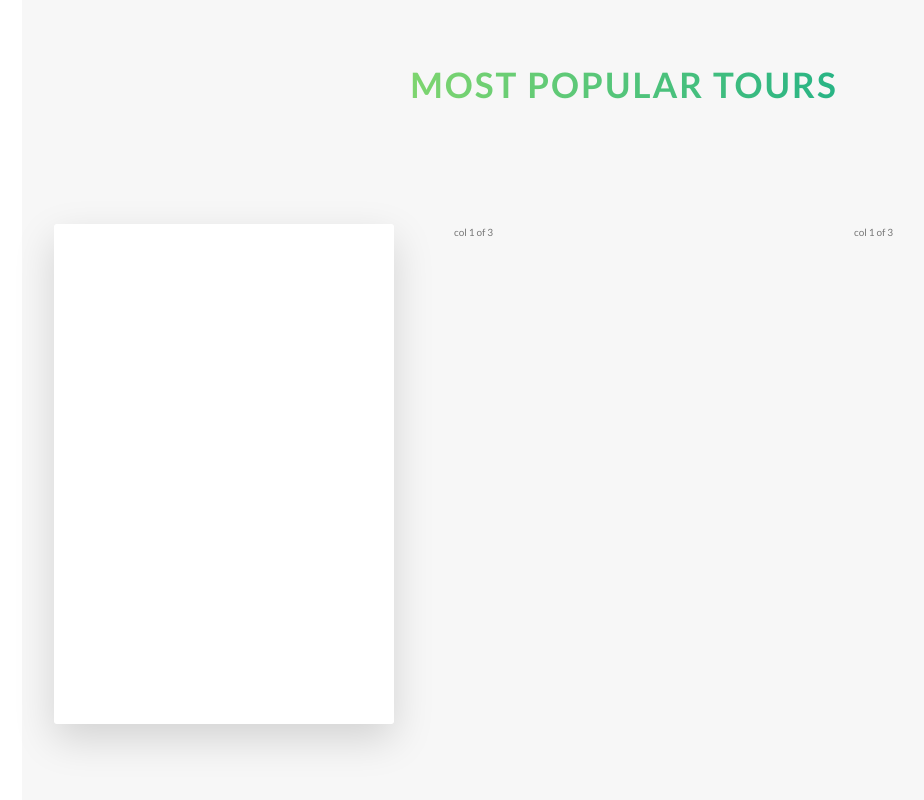
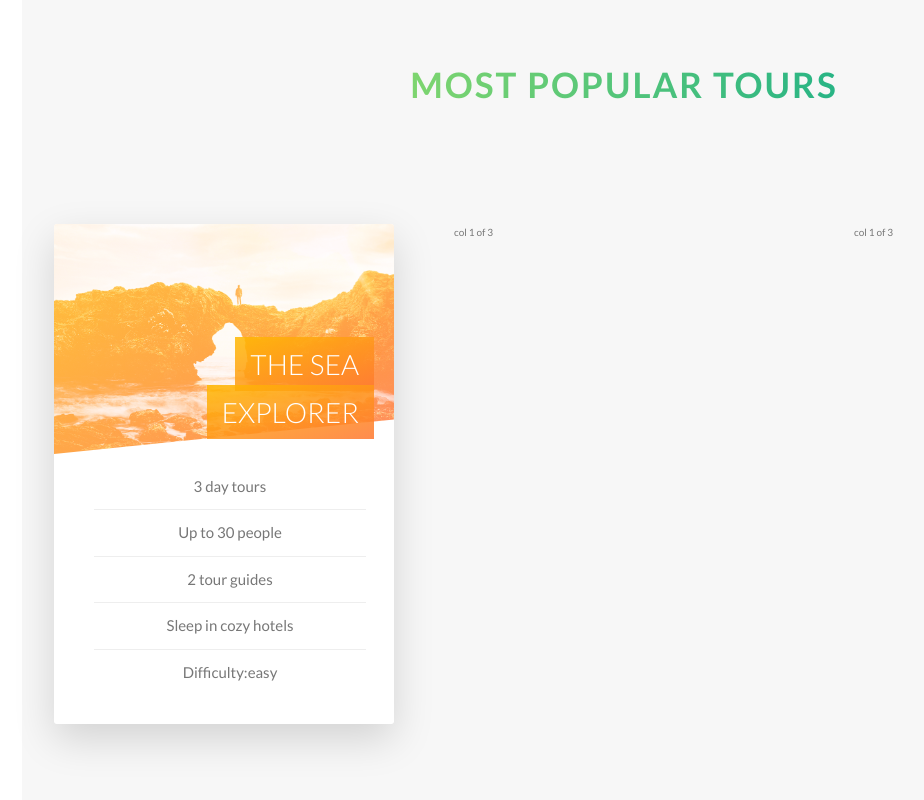
Before and after one commit to tejareddy1829/naturos-project, a website: page index.html in a window 1280 px wide. Shown: the part 2422-3222 px from the top of the page, without its empty margins (16-940 px from the left). Drawn offline with Linux system fonts and the light colour scheme.

Commit message:
card-front

```diff
--- a/index.html
+++ b/index.html
@@ -131,7 +131,26 @@
                 <div class="col-1-of-3">
                  <div class="card">
                      <div class="card__side card__side--front">
-                         front
+
+                      <div class="card__picture card__picture--1">
+                          &nbsp;
+
+                      </div>
+
+                      <h4 class="card__heading">
+                          <span class="card__heading-span card__heading-span--1"> the sea explorer</span>
+                      </h4>
+
+                      <div class="card__details">
+                            <ul>
+                                <li>3 day tours</li>
+                                <li>Up to 30 people</li>
+                                <li>2 tour guides</li>
+                                <li>Sleep in cozy hotels</li>
+                                <li>Difficulty:easy</li>
+                            </ul>
+                      </div>
+
                      </div>
 
                      <div class="card__side card__side--back card__side--back-1">
--- a/sass/abstracts/_variables.scss
+++ b/sass/abstracts/_variables.scss
@@ -12,6 +12,7 @@
 
 
   $colour-grey-light-1:#f7f7f7;
+  $colour-grey-light-2:#eee;
 
   $colour-grey-dark:#777;
   $colour-white:#fff;
--- a/sass/components/_card.scss
+++ b/sass/components/_card.scss
@@ -1,4 +1,6 @@
 .card {
+
+    //functionality
     perspective: 150rem;
     -moz-perspective: 150rem;
     position: relative;
@@ -6,10 +8,6 @@
 
 
     &__side {
-        color: #fff;
-        font-size: 2rem;
-
-
         height: 50rem;
         transition: all .8s ease;
         position: absolute;
@@ -18,6 +16,7 @@
         width: 100%;
         backface-visibility: hidden;
         border-radius: 3px;
+        overflow: hidden;
         box-shadow: 0 1.5rem 4rem rgba($colour-black, .15);
 
         &--front {
@@ -39,11 +38,82 @@
 
 
     &:hover &__side--front {
-        transform: rotateY(180deg);
+        transform: rotateY(-180deg);
     }
 
     &:hover &__side--back {
         transform: rotateY(0);
     }
 
+    //front side styling
+
+    &__picture {
+        background-size: cover;
+        height: 23rem;
+        background-blend-mode: screen;
+        -webkit-clip-path: polygon(0 0, 100% 0, 100% 85%, 0 100%);
+        clip-path: polygon(0 0, 100% 0, 100% 85%, 0 100%);
+
+
+        &--1 {
+            background-image:linear-gradient(to right bottom, $colour-secondary-light, $colour-secondary-dark),
+              url(../img/nat-5.jpg);
+        }
+
+        &--2 {
+            background-image: url(../img/nat-5.jpg);
+        }
+
+        &--3 {
+            background-image: url(../img/nat-5.jpg);
+        }
+    }
+
+    &__heading {
+        font-size: 2.8rem;
+        font-weight: 300;
+        text-transform: uppercase;
+        text-align: right;
+        color:$colour-white;
+        position: absolute;
+        top: 8rem;
+        right: 2rem;
+        width: 75%;
+
+    }
+
+    &__heading-span {
+        padding: 1rem 1.5rem;
+        -webkit-box-decoration-break: clone;
+        box-decoration-break: clone;
+
+        &--1 {
+            background-image: linear-gradient(to right bottom ,
+                            rgba( $colour-secondary-light,.85),
+                            rgba($colour-secondary-dark, .85));
+        }
+    }
+
+    &__details {
+
+
+        ul {
+            list-style: none;
+            width: 80%;
+
+
+            li {
+                text-align: center;
+                font-size: 1.5rem;
+                padding: 1rem;
+
+                &:not(:last-child) {
+                    border-bottom: 1px solid  $colour-grey-light-2;
+                }
+
+
+            }
+        }
+    }
+
 }
--- a/sass/layout/_header.scss
+++ b/sass/layout/_header.scss
@@ -7,6 +7,7 @@
        url(../img/hero.jpg);
     background-size: cover;
     background-position: top;
+    -webkit-clip-path: polygon(0 0, 100% 0, 100% 75vh, 0 100% );
     clip-path: polygon(0 0, 100% 0, 100% 75vh, 0 100% );
     position: relative;
 
```
Also changed, not shown: css/style.css.
